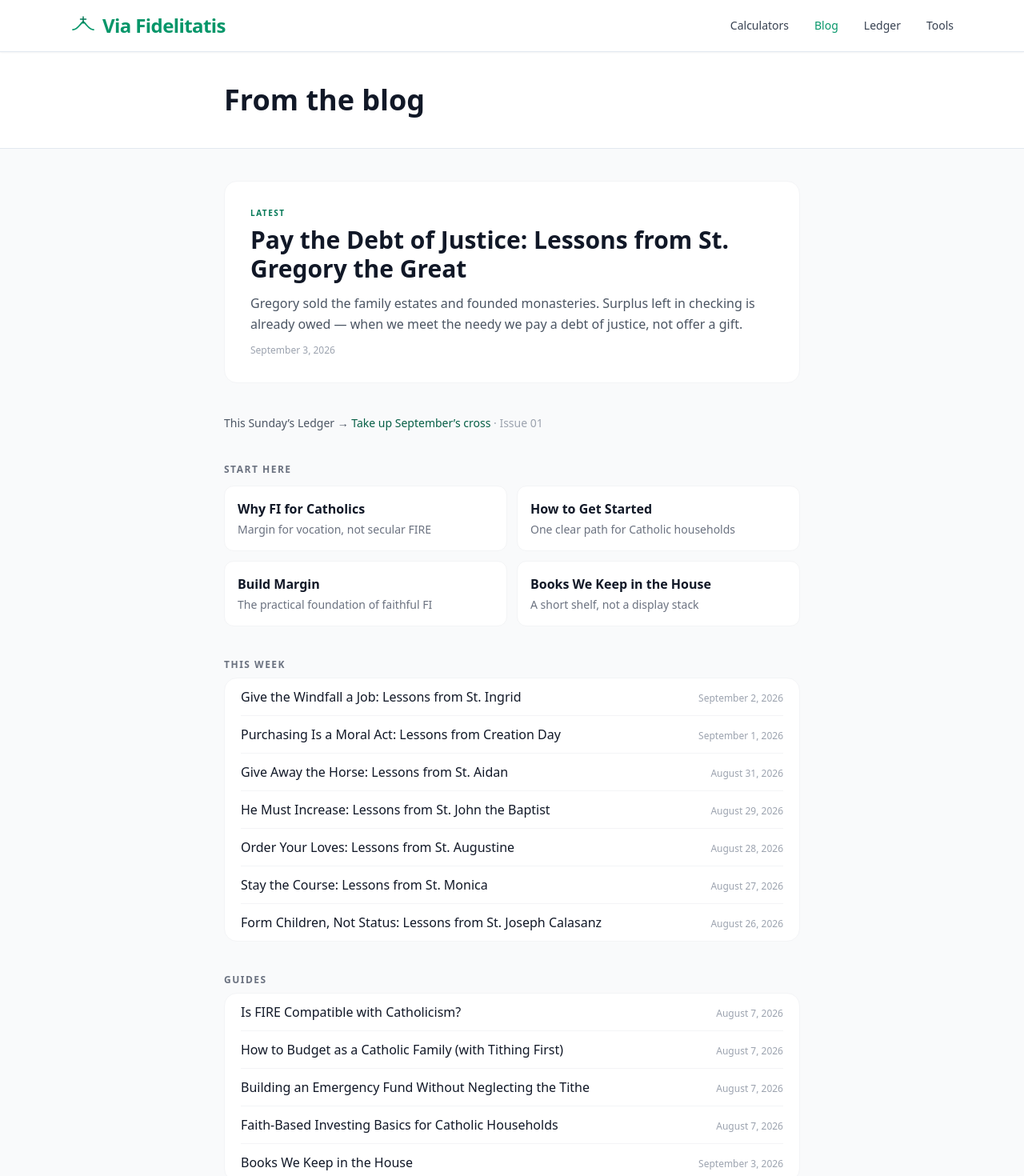
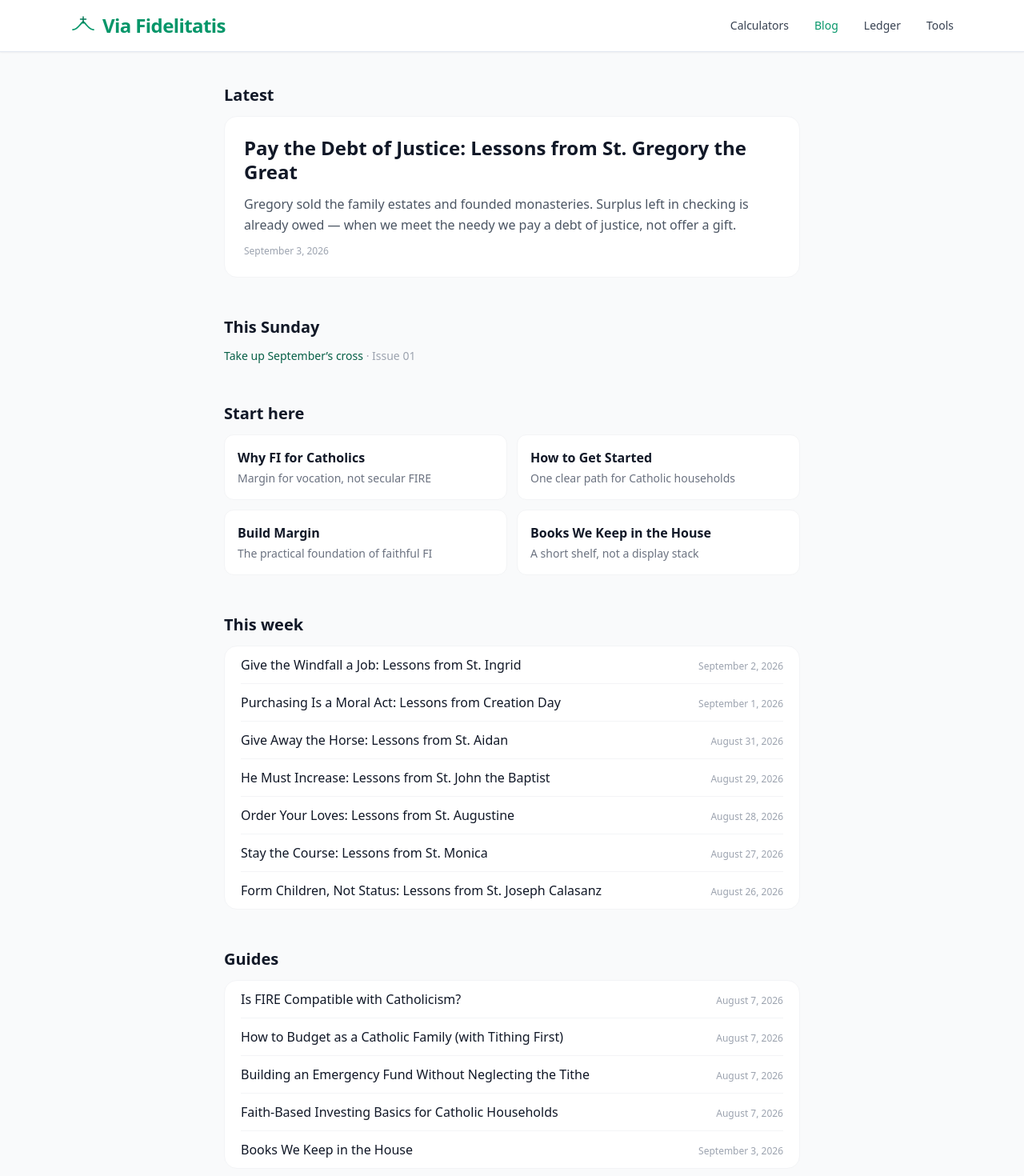
Before and after one commit to daughterpop/super-fi-calc, a React (Vite) app: page /blog in a window 1280 px wide. Shown: the top 1470 px of the page at 80% size. Built offline with nearby package versions, Linux system fonts and the light colour scheme.

Commit message:
Replace giant blog banner with section headers

```diff
--- a/src/pages/BlogIndex.jsx
+++ b/src/pages/BlogIndex.jsx
@@ -99,34 +99,29 @@ export default function BlogIndex() {
     <div className="min-h-screen bg-gray-50 overflow-x-hidden">
       <SiteHeader />
 
-      <div className="bg-white border-b">
-        <div className="max-w-3xl mx-auto px-4 sm:px-6 py-8 sm:py-10">
-          <h1 className="text-3xl sm:text-4xl font-bold text-gray-900">From the blog</h1>
-        </div>
-      </div>
-
       <div className="max-w-3xl mx-auto px-4 sm:px-6 py-8 sm:py-10">
         {!archive ? (
           <>
             {latest && (
+              <section className="mb-12">
+                <h2 className="text-xl font-bold text-gray-900 mb-3">Latest</h2>
                 <Link
                   to={latest.link}
-                className="block bg-white rounded-2xl border border-gray-100 hover:border-emerald-200 hover:shadow-md transition-all p-6 sm:p-8 mb-10"
+                  className="block bg-white rounded-2xl border border-gray-100 hover:border-emerald-200 hover:shadow-md transition-all p-6"
                 >
-                <p className="text-[10px] font-semibold uppercase tracking-[1.5px] text-emerald-700 mb-2">
-                  Latest
-                </p>
-                <h2 className="text-2xl sm:text-3xl font-bold text-gray-900 mb-3 leading-tight">
+                  <h3 className="text-2xl font-bold text-gray-900 mb-3 leading-tight">
                     {latest.title}
-                </h2>
+                  </h3>
                   <p className="text-gray-600 leading-relaxed mb-3">{latest.excerpt}</p>
                   <p className="text-xs text-gray-400">{latest.date}</p>
                 </Link>
+              </section>
             )}
 
             {latestLedger && (
-              <p className="text-sm text-gray-600 mb-10">
-                This Sunday’s Ledger →{' '}
+              <section className="mb-12">
+                <h2 className="text-xl font-bold text-gray-900 mb-3">This Sunday</h2>
+                <p className="text-sm text-gray-600">
                   <Link
                     to={`/ledger/${latestLedger.slug}`}
                     className="font-medium text-emerald-800 hover:underline"
@@ -135,12 +130,11 @@ export default function BlogIndex() {
                   </Link>
                   <span className="text-gray-400"> · {formatIssue(latestLedger)}</span>
                 </p>
+              </section>
             )}
 
-            <section className="mb-10">
-              <h3 className="text-xs font-semibold uppercase tracking-[1.5px] text-gray-500 mb-3">
-                Start here
-              </h3>
+            <section className="mb-12">
+              <h2 className="text-xl font-bold text-gray-900 mb-3">Start here</h2>
               <div className="grid grid-cols-1 sm:grid-cols-2 gap-3">
                 {START_HERE.map((item) => (
                   <Link
@@ -155,10 +149,8 @@ export default function BlogIndex() {
               </div>
             </section>
 
-            <section className="mb-10">
-              <h3 className="text-xs font-semibold uppercase tracking-[1.5px] text-gray-500 mb-2">
-                This week
-              </h3>
+            <section className="mb-12">
+              <h2 className="text-xl font-bold text-gray-900 mb-3">This week</h2>
               <div className="bg-white rounded-2xl border border-gray-100 px-5">
                 {thisWeek.map((post) => (
                   <PostRow key={post.link} post={post} />
@@ -166,10 +158,8 @@ export default function BlogIndex() {
               </div>
             </section>
 
-            <section className="mb-10">
-              <h3 className="text-xs font-semibold uppercase tracking-[1.5px] text-gray-500 mb-2">
-                Guides
-              </h3>
+            <section className="mb-12">
+              <h2 className="text-xl font-bold text-gray-900 mb-3">Guides</h2>
               <div className="bg-white rounded-2xl border border-gray-100 px-5">
                 {guides.map((post) => (
                   <PostRow key={post.link} post={post} />
@@ -196,7 +186,7 @@ export default function BlogIndex() {
         ) : (
           <>
             <div className="flex items-center justify-between mb-6">
-              <h2 className="text-xl font-bold text-gray-900">All posts</h2>
+              <h1 className="text-xl font-bold text-gray-900">All posts</h1>
               <button
                 type="button"
                 onClick={closeArchive}
```
Lines whose indentation alone changed are shown as unchanged.
